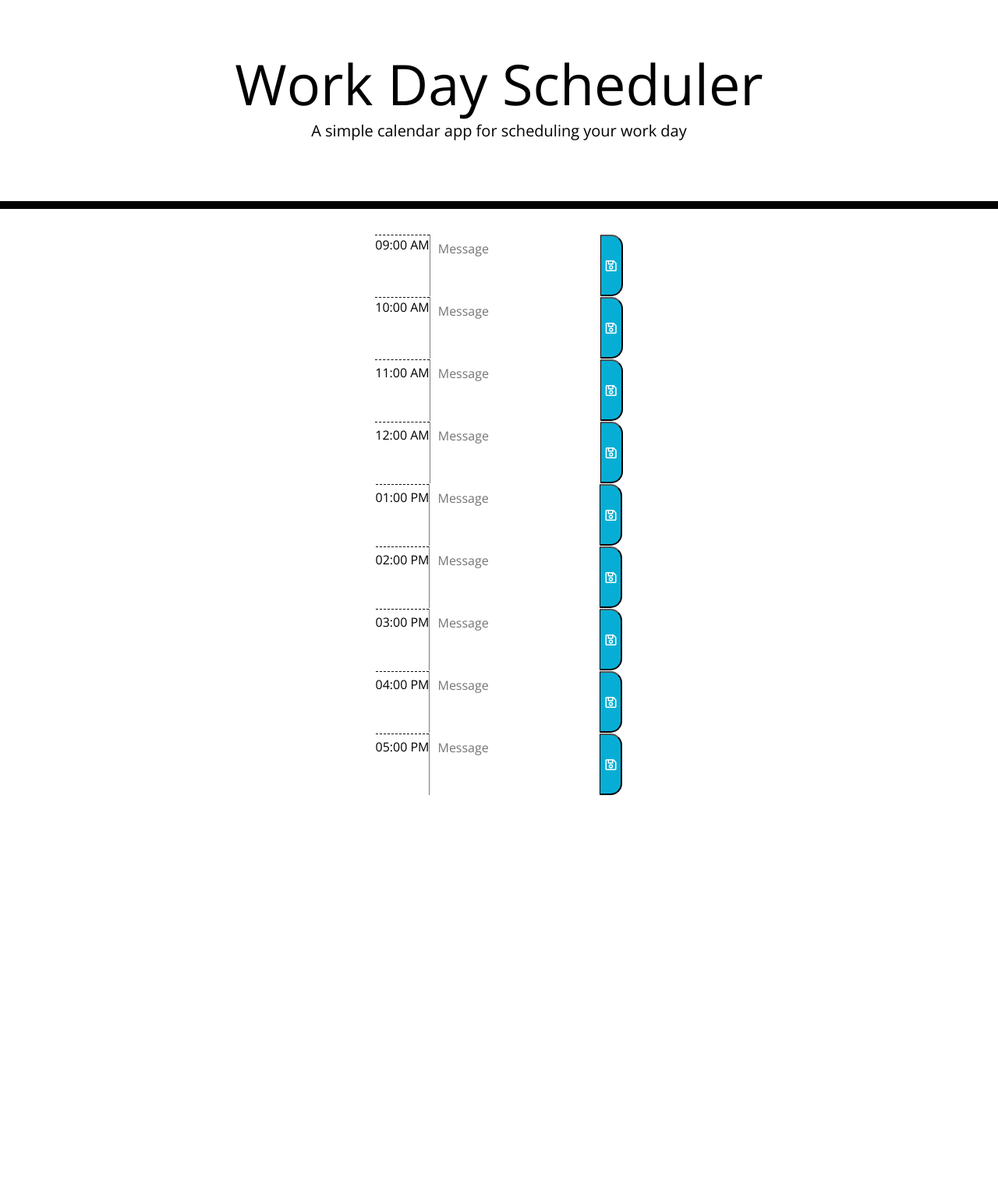
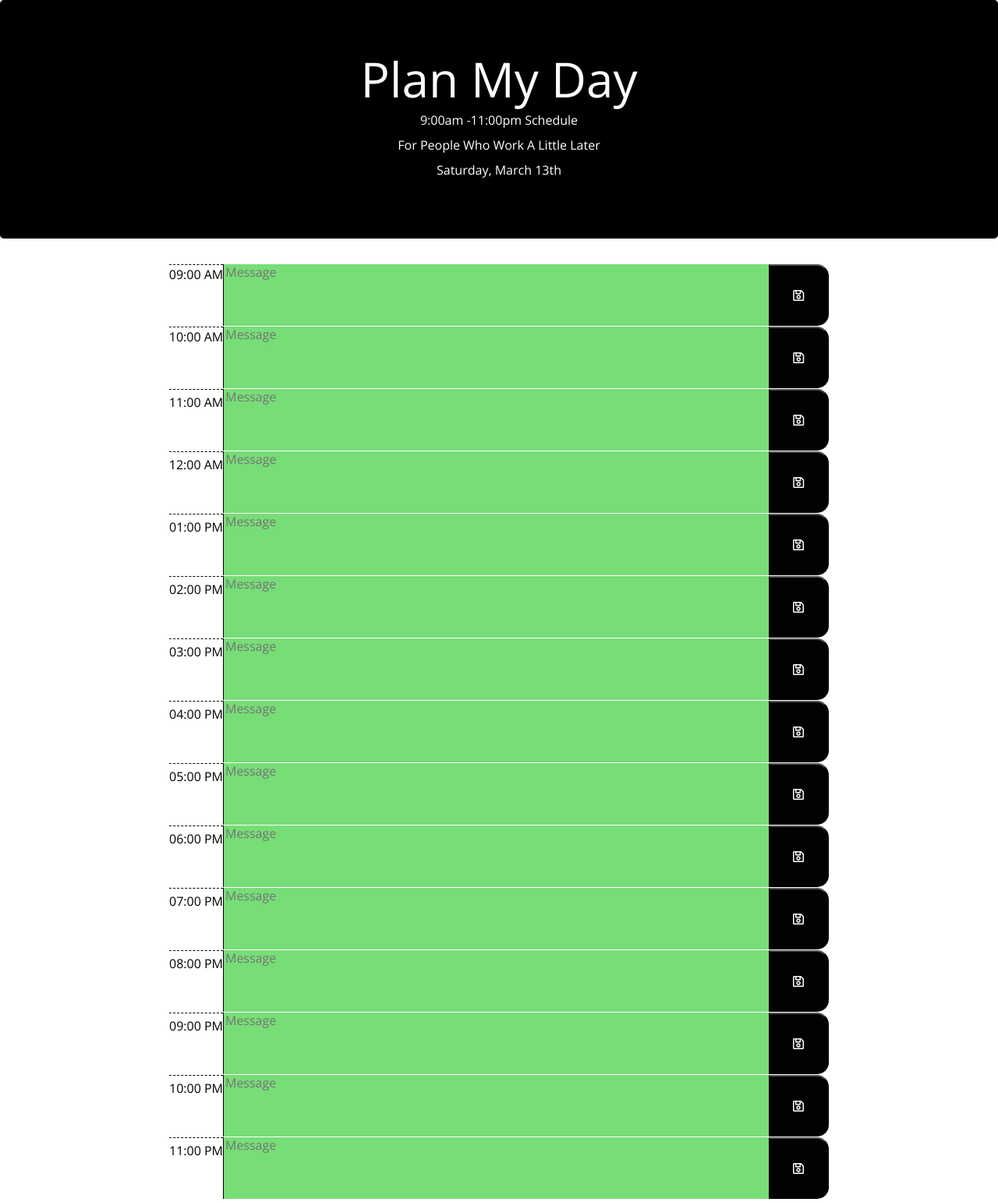
Before and after one commit to gcvarela21/plan.my.day, a plain HTML site: page index.html in a window 1280 px wide. Shown: the whole page at 78% size. Before the commit the page ends 1020 px from the top, so only its background shows below. Drawn offline with nearby package versions, Linux system fonts and the light colour scheme.

Commit message:
final rush, got the colors to change for the hour. added more time slots because i work late all the time.

```diff
--- /dev/null
+++ b/app.js
@@ -0,0 +1,56 @@
+var arr = ["", "", "", "", "", "", "", "", ""];
+
+$(document).ready(function () {
+
+	var date = moment().format("dddd, MMMM Do");
+
+	var time = moment().format("HH");
+
+  start();
+  colorCode();
+
+  $("#currentDay").text(date);
+
+  function colorCode() {
+
+    $(".container .row").each(function () {
+			var hour = $(this).children().first().attr("data-time");
+			var block = $(this).children().next(".description");
+
+      if (time == hour) {
+				block.addClass("present");
+			} else if (time < hour) {
+				block.addClass("future");
+			} else {
+				block.addClass("past");
+			}
+    })
+  }
+
+  function saveEvent() {
+    localStorage.setItem("events", JSON.stringify(arr));
+	}
+
+  function start() {
+		if (localStorage.length === 0) {
+			console.log("events = null")
+    } else {
+      var storedEvents = JSON.parse(localStorage.getItem("events"));
+
+      $(".container .row").each(function () {
+        $(this).find(".description").text(storedEvents[$(this).attr("data-index")]);
+      });
+      arr = storedEvents;
+    }
+  }
+  $(".container .row").on("click", function (event) {
+		event.preventDefault();
+		highlighter();
+    var element = event.target;
+
+    if (element.matches("button") === true) {
+      arr[element.parentElement.getAttribute("data-index")] = $(element).siblings(".description").val();
+      saveEvent();
+    }
+  });
+});
--- a/index.html
+++ b/index.html
@@ -8,17 +8,19 @@
     <link rel="stylesheet" href="https://stackpath.bootstrapcdn.com/bootstrap/4.3.1/css/bootstrap.min.css" />
     <link rel="stylesheet" href="https://use.fontawesome.com/releases/v5.8.1/css/all.css"
         integrity="sha384-50oBUHEmvpQ+1lW4y57PTFmhCaXp0ML5d60M1M7uH2+nqUivzIebhndOJK28anvf" crossorigin="anonymous" />
-    <link href="https://fonts.googleapis.com/css?family=Open+Sans&display=swap" rel="stylesheet" />
+    <link rel="stylesheet" href="https://fonts.googleapis.com/css?family=Open+Sans&display=swap" />
     <link rel="stylesheet" href="style.css" />
-    <title>Work Day Scheduler</title>
+    <title>Plan My Day</title>
 </head>
 
 <body>
     <header class="jumbotron">
-        <h1 class="display-3">Work Day Scheduler</h1>
-        <p class="lead">A simple calendar app for scheduling your work day</p>
-        <p id="currentDay" class="lead"></p>
+        <h1 id="blanco" >Plan My Day</h1>
+        <p id="blanco">9:00am -11:00pm Schedule</p>
+        <p id="blanco">For People Who Work A Little Later</p>
+        <p id="currentDay" class="blanco"></p>
     </header>
+
     <div class="container">
         <!-- Timeblocks go here -->
 
@@ -84,10 +86,55 @@
             <textarea class="description" placeholder="Message"></textarea>
             <button class="saveBtn" type="submit"><i class="far fa-save"></i></button>
         </div>
+
+        <!-- Timeblock 10: 6:00pm -->
+        <div class="row time-block justify-content-center" data-index="9">
+            <label class="hour pt-2" data-time="18">06:00 PM</label>
+            <textarea class="description" placeholder="Message"></textarea>
+            <button class="saveBtn" type="submit"><i class="far fa-save"></i></button>
+        </div>
+
+        <!-- Timeblock 11: 7:00pm -->
+        <div class="row time-block justify-content-center" data-index="10">
+            <label class="hour pt-2" data-time="19">07:00 PM</label>
+            <textarea class="description" placeholder="Message"></textarea>
+            <button class="saveBtn" type="submit"><i class="far fa-save"></i></button>
+        </div>
+
+        <!-- Timeblock 12: 8:00pm -->
+        <div class="row time-block justify-content-center" data-index="11">
+            <label class="hour pt-2" data-time="20">08:00 PM</label>
+            <textarea class="description" placeholder="Message"></textarea>
+            <button class="saveBtn" type="submit"><i class="far fa-save"></i></button>
+        </div>
+        <!-- Timeblock 13: 9:00pm -->
+        <div class="row time-block justify-content-center" data-index="12">
+            <label class="hour pt-2" data-time="21">09:00 PM</label>
+            <textarea class="description" placeholder="Message"></textarea>
+            <button class="saveBtn" type="submit"><i class="far fa-save"></i></button>
+        </div>
+        <!-- Timeblock 14: 10:00pm -->
+        <div class="row time-block justify-content-center" data-index="13">
+            <label class="hour pt-2" data-time="22">10:00 PM</label>
+            <textarea class="description" placeholder="Message"></textarea>
+            <button class="saveBtn" type="submit"><i class="far fa-save"></i></button>
+        </div>
+        <!-- Timeblock 15: 11:00pm -->
+        <div class="row time-block justify-content-center" data-index="14">
+            <label class="hour pt-2" data-time="23">11:00 PM</label>
+            <textarea class="description" placeholder="Message"></textarea>
+            <button class="saveBtn" type="submit"><i class="far fa-save"></i></button>
+        </div>
+
+        <div class="row">
+            <div class="space"></div>
+        </div>
+
     </div>
-    <script src="app.js"></script>
+
     <script src="https://cdnjs.cloudflare.com/ajax/libs/jquery/3.2.1/jquery.min.js"></script>
     <script src="https://cdnjs.cloudflare.com/ajax/libs/moment.js/2.24.0/moment.min.js"></script>
+    <script src="app.js"></script>
 </body>
 
 </html>
--- a/style.css
+++ b/style.css
@@ -2,6 +2,7 @@ body {
     font-family: 'Open Sans', sans-serif;
     font-size: 16px;
     line-height: 1;
+    text-align: center;
   }
 
   textarea{
@@ -9,16 +10,14 @@ body {
     border: none;
     resize: none;
     color: #000000;
-    border-left: 1px solid rgb(131, 119, 119);
-    padding: 10px;
+    border-left: 1px solid black;
+    width: 700px;
   }
 
   .jumbotron {
     text-align: center;
-    background-color: transparent;
-    color: black;
-    border-radius: 0;
-    border-bottom: 10px solid black;
+    color:white;
+    background-color: black;
   }
 
   .description{
@@ -33,7 +32,8 @@ body {
   .row {
     white-space: pre-wrap;
     height: 80px;
-    border-top: 1px solid white;;
+    border-top: 1px solid white;
+    display: flex;
   }
 
   .hour {
@@ -44,28 +44,48 @@ body {
 
   .past {
     background-color: #d3d3d3;
-    color: white;
+    color: black;
   }
 
   .present {
     background-color: #ff6961;
-    color: white;
+    color: black;
   }
 
   .future {
     background-color: #77dd77;
-    color: white;
+    color: black;
   }
 
   .saveBtn {
     border-left: 1px solid black;
     border-top-right-radius: 15px;
     border-bottom-right-radius: 15px;
-    background-color: #06AED5;
+    background-color: #020202;
     color: white;
+    padding-right: 30px;   /* added styling */
+    padding-left: 30px;
   }
 
   .saveBtn i:hover {
     font-size: 20px;
     transition: all .3s ease-in-out;
   }
+
+  .space {
+      margin-bottom: 150px;
+  }
+header {
+      background-color:black;
+  }
+
+#blanco {
+    color: white;
+}
+.blanco {
+    color: white;
+}
+h1 {
+    font-size: 62px;
+
+}
```
Also changed, not shown: planner.gif (added).
